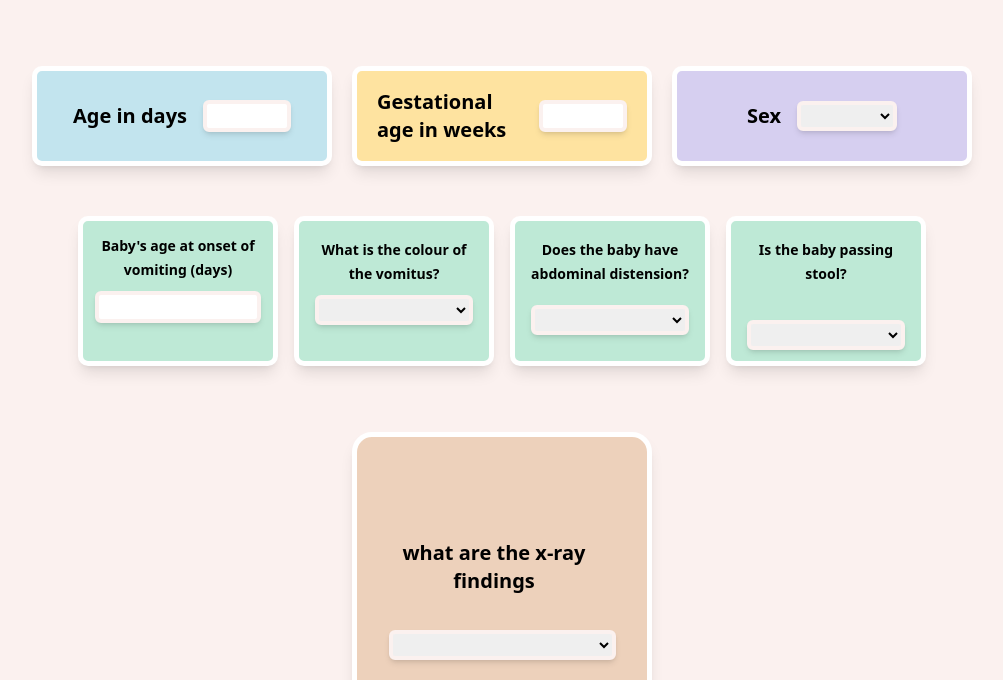
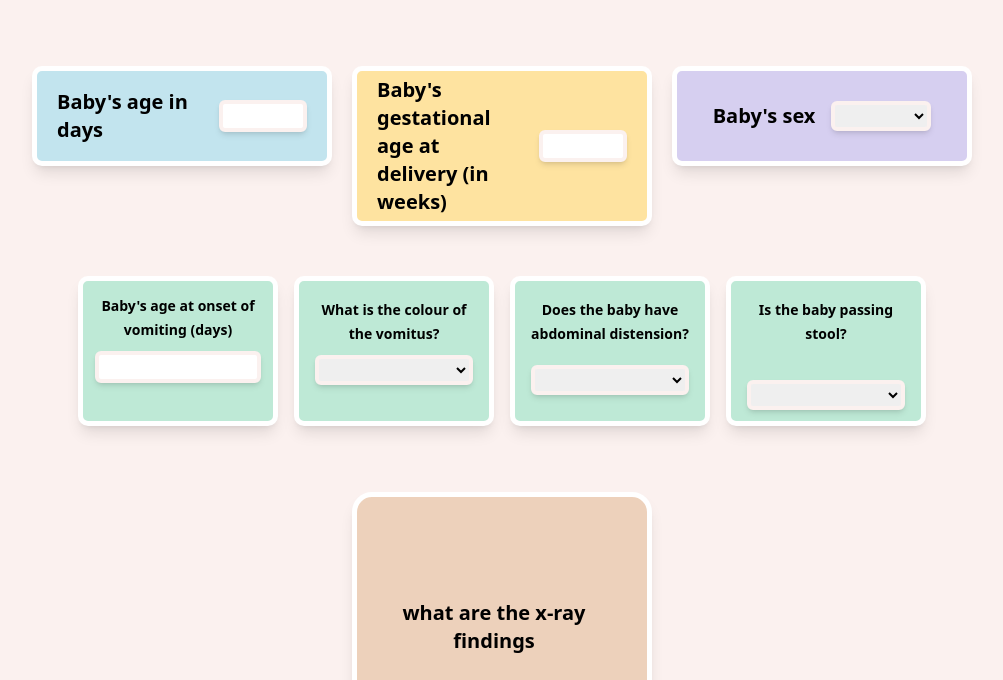
Before and after one commit to surgeonProgrammer/CDSS-for-vomiting-newborn, a plain HTML site: page index.html in a window 1280 px wide. Shown: the part 120-800 px from the top of the page, without its empty margins (138-1141 px from the left). Drawn offline with nearby package versions, Linux system fonts and the light colour scheme.

Commit message:
minor additions

```diff
--- a/index.html
+++ b/index.html
@@ -16,15 +16,15 @@
   <div>
     <div class='flex flex-col md:flex-row mt-[40px]  space-y-5 md:space-x-5 md:space-y-0 mb-0 md:mt-[70px]'>
       <div class='bg-[#C2E4EE] p-[20px] w-[300px] h-[100px] rounded-[10px] border-[5px] border-white shadow-lg flex items-center justify-center hover:translate-y-[-20px] transition-transform duration-500' >
-      <label class='text-xl pr-4 font-semibold' for='age'>Age in days</label>
+      <label class='text-xl pr-4 font-semibold' for='age'>Baby's age in days</label>
       <input class='rounded-md border-[4px] border-[#FBF1EF] shadow-md' id='age' type='number' min='0' max='30' />
      </div>
-     <div class='bg-[#FEE3A0] p-[20px] w-[300px] h-[100px] rounded-[10px] border-[5px] border-white shadow-lg flex items-center justify-center hover:translate-y-[-20px] transition-transform duration-500'>
-      <label class='text-xl pr-4 font-semibold' for='gestational age'>Gestational age in weeks</label>
+     <div class='bg-[#FEE3A0] p-[20px] w-[300px] h-[160px] rounded-[10px] border-[5px] border-white shadow-lg flex items-center justify-center hover:translate-y-[-20px] transition-transform duration-500'>
+      <label class='text-xl pr-4 font-semibold' for='gestational age'>Baby's gestational age at delivery (in weeks)</label>
       <input class='rounded-md border-[4px] border-[#FBF1EF] shadow-md' id='gestationalAge' type='number' min='0' max='48' />
      </div>
      <div class='bg-[#D6CFF0] p-[20px] w-[300px] h-[100px] rounded-[10px] border-[5px] border-white shadow-lg flex items-center justify-center hover:translate-y-[-20px] transition-transform duration-500'>
-      <label class='text-xl pr-4 font-semibold' for = 'sex'>Sex</label>
+      <label class='text-xl pr-4 font-semibold' for = 'sex'>Baby's sex</label>
       <select class='rounded-md border-[4px] border-[#FBF1EF] shadow-md text-[15px] px-[10px] h-[30px]' id='sex'>
         <option value=''></option>
         <option value='Male'>Male</option>
```
